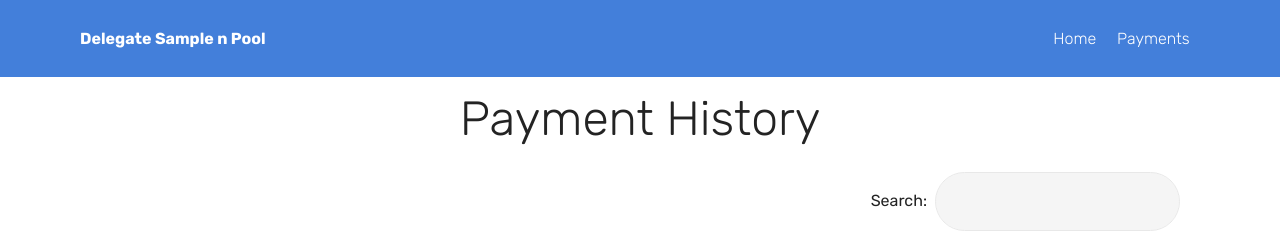
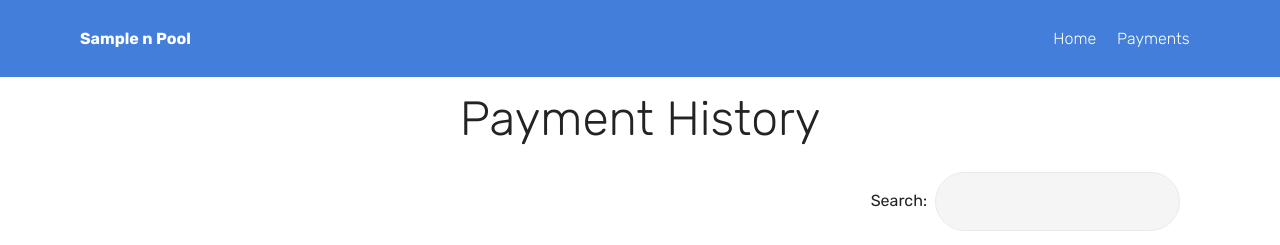
Before and after one commit to galperins4/tbw, a Flask app: template templates/payments.html in a window 1280 px wide. Shown: the top 245 px of the page. Run offline with Flask 2, Linux system fonts and the light colour scheme; the template is opened without the code that fills it: most values are stand-ins (such as "Sample title", 1, 10 or a date in 2020); some libraries are stand-ins or nearby versions.

Commit message:
Update payments.html

```diff
--- a/templates/payments.html
+++ b/templates/payments.html
@@ -40,7 +40,7 @@
             <div class="navbar-brand">
 
                 <span class="navbar-caption-wrap"><a class="navbar-caption text-white display-4" href={{n['proposal']}}>
-                        Delegate {{n['dname']}} Pool</a></span>
+                        {{n['dname']}} Pool</a></span>
             </div>
         </div>
         <div class="collapse navbar-collapse" id="navbarSupportedContent">
```
